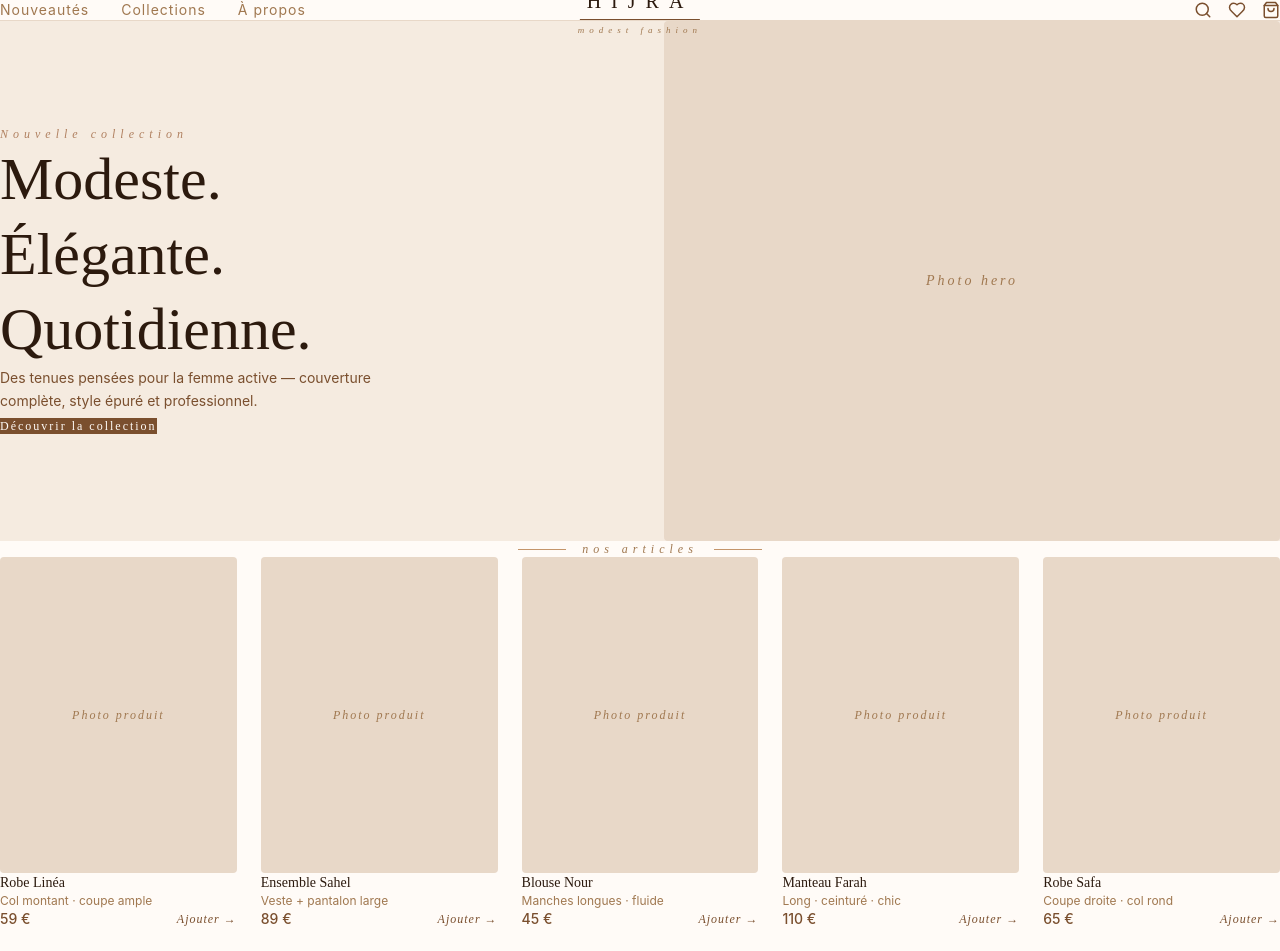
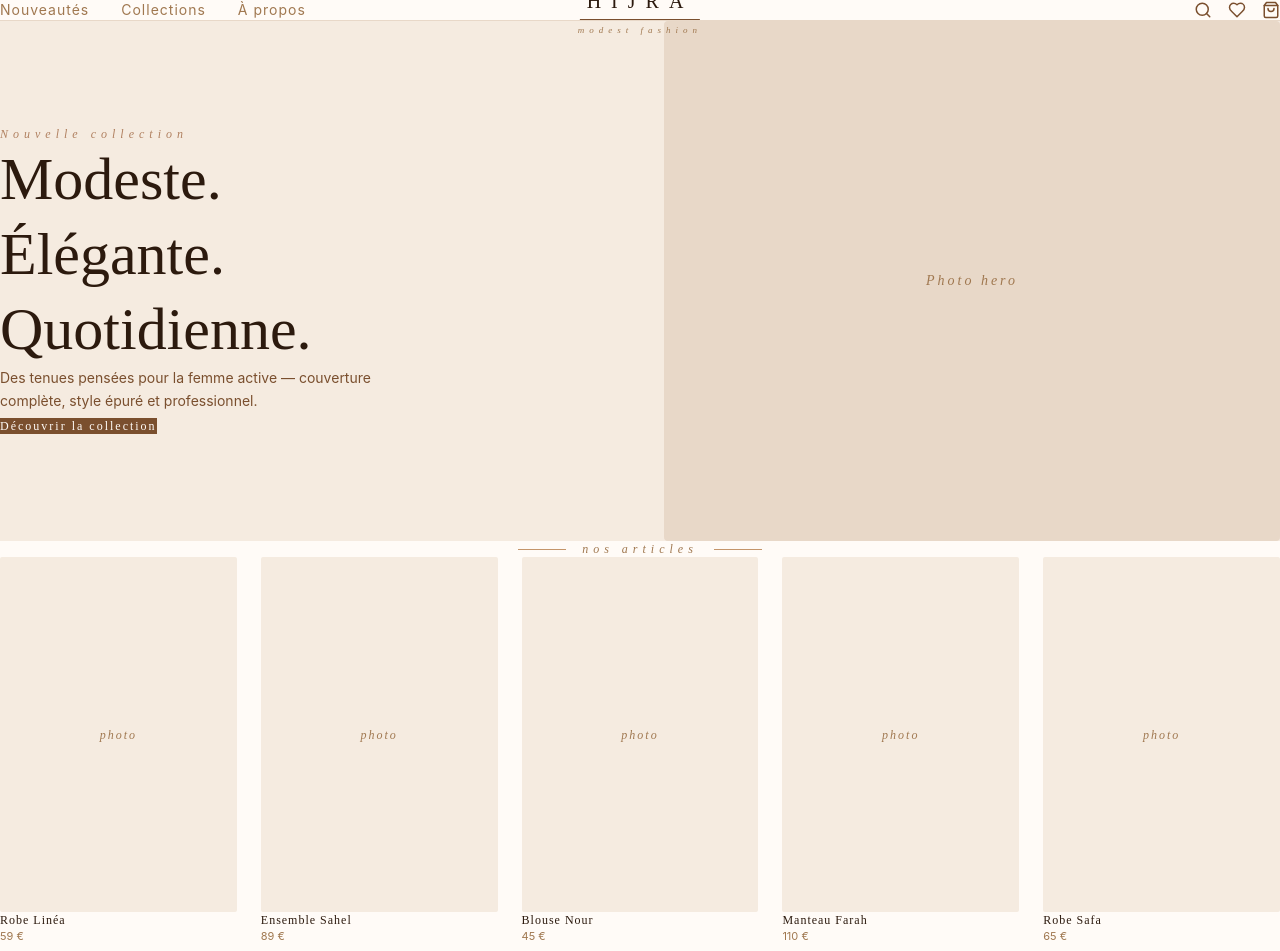
Before and after one commit to Hijraa2026/Hijra, a Next.js app: page / in a window 1280 px wide. Shown: the top 951 px of the page. Built offline with nearby package versions, Linux system fonts and the light colour scheme.

Commit message:
Update ProductCard.tsx

```diff
--- a/components/ProductCard.tsx
+++ b/components/ProductCard.tsx
@@ -15,35 +15,20 @@ export default function ProductCard({ product }: { product: Product }) {
 
   return (
     <div className="group cursor-pointer">
-      <div className="relative overflow-hidden rounded-sm mb-3"
-        style={{ background: "var(--sand-dark)", aspectRatio: "3/4" }}>
-        {product.image ? (
-          <img src={product.image} alt={product.name}
-            className="w-full h-full object-cover transition-transform duration-500 group-hover:scale-105" />
-        ) : (
-          <div className="w-full h-full flex items-center justify-center">
-            <span className="font-playfair italic text-xs" style={{ color: "var(--muted)", letterSpacing: "2px" }}>
-              Photo produit
-            </span>
-          </div>
-        )}
+      <div className="relative overflow-hidden mb-3"
+        style={{ background: "var(--sand)", aspectRatio: "2/3", borderRadius: "2px" }}>
+        <div className="w-full h-full flex items-center justify-center">
+          <span className="font-playfair italic text-xs" style={{ color: "var(--muted)", letterSpacing: "2px" }}>
+            photo
+          </span>
+        </div>
         <button onClick={() => setLiked(!liked)}
-          className="absolute top-3 right-3 p-2 rounded-full transition-all opacity-0 group-hover:opacity-100"
-          style={{ background: "var(--cream)" }}>
-          <Heart size={14} fill={liked ? "var(--mocha)" : "none"} color="var(--mocha)" />
+          className="absolute top-2 right-2 transition-all opacity-0 group-hover:opacity-100">
+          <Heart size={13} fill={liked ? "var(--mocha)" : "none"} color="var(--mocha)" />
         </button>
       </div>
-      <div className="px-1">
-        <p className="font-playfair text-sm mb-1" style={{ color: "var(--mocha-dark)" }}>{product.name}</p>
-        <p className="text-xs mb-2" style={{ color: "var(--muted)" }}>{product.description}</p>
-        <div className="flex items-center justify-between">
-          <p className="text-sm font-medium" style={{ color: "var(--mocha)" }}>{product.price} €</p>
-          <button className="text-xs font-playfair italic transition-opacity hover:opacity-70"
-            style={{ color: "var(--mocha)", letterSpacing: "1px" }}>
-            Ajouter →
-          </button>
-        </div>
-      </div>
+      <p className="font-playfair text-xs mb-1" style={{ color: "var(--mocha-dark)", letterSpacing: "1px" }}>{product.name}</p>
+      <p style={{ fontSize: "11px", color: "var(--muted)" }}>{product.price} €</p>
     </div>
   );
 }
```
